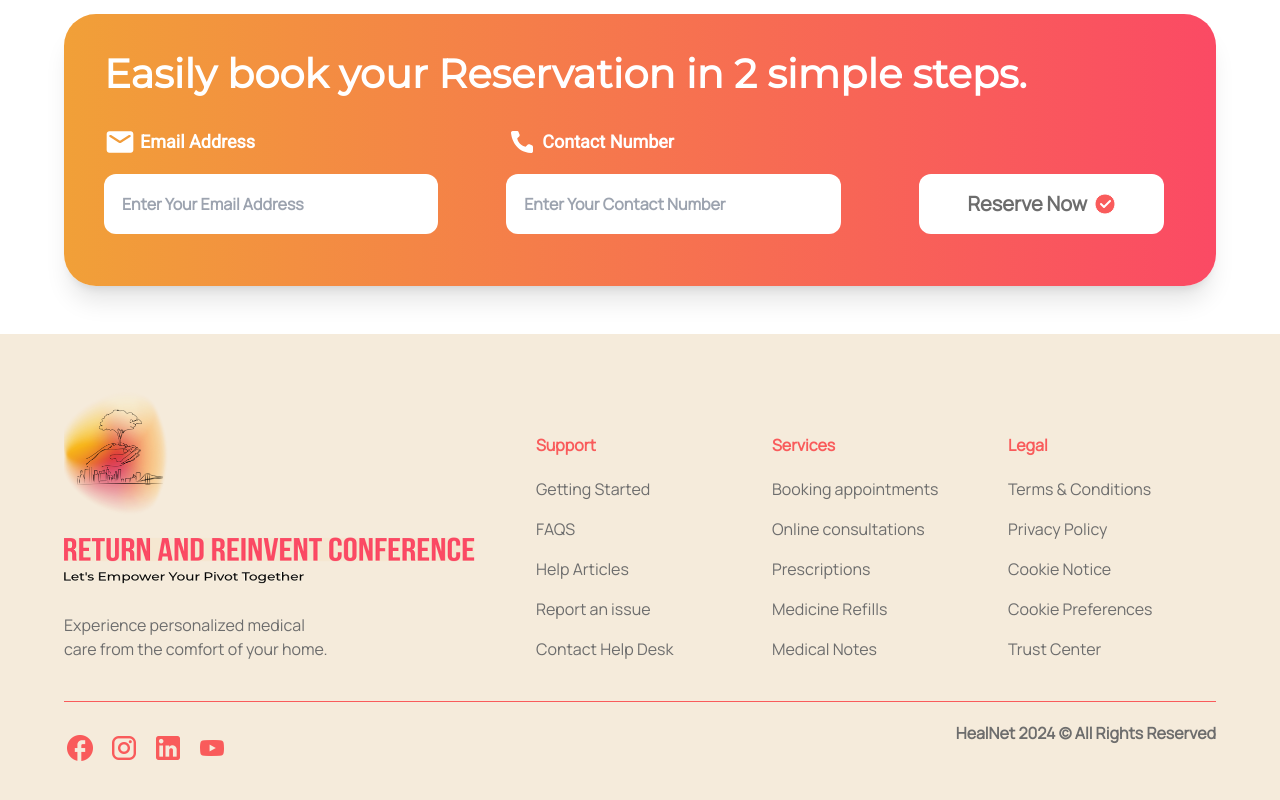
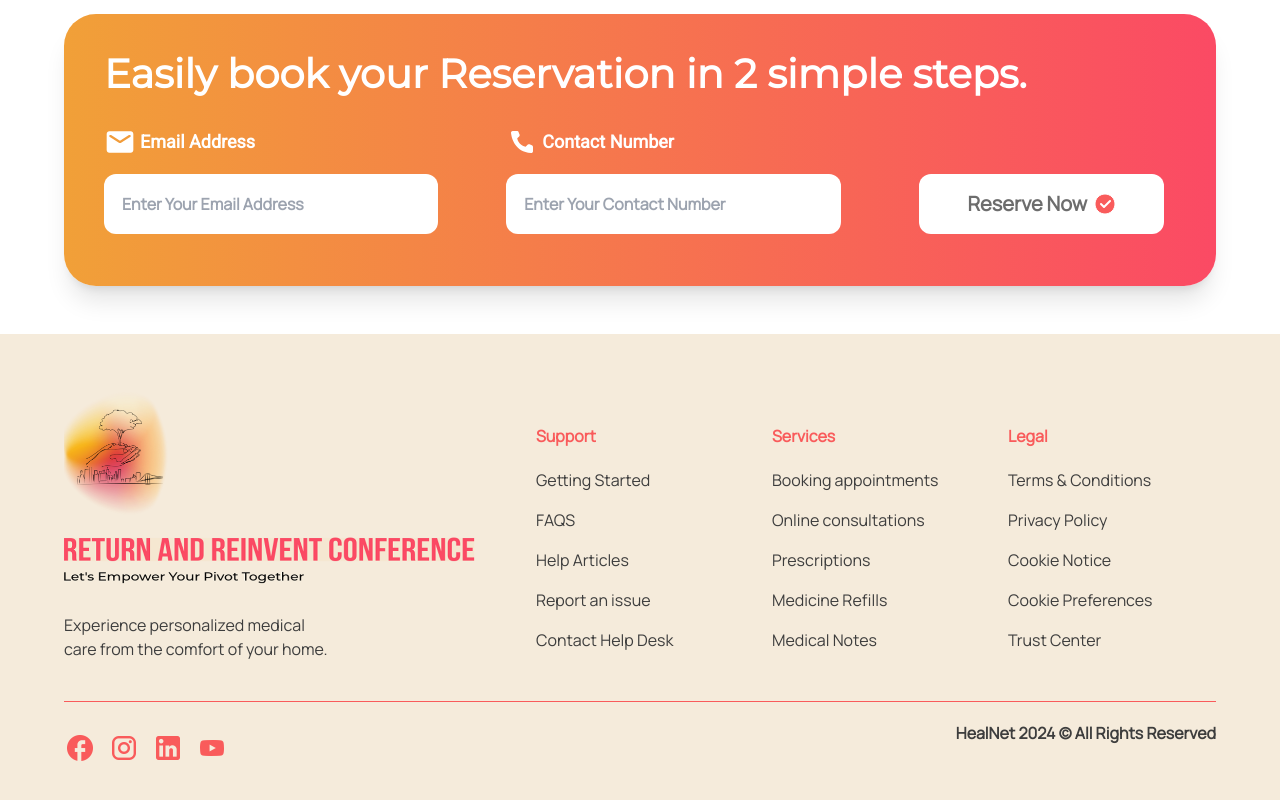
Before and after one commit to harini-kk/Evaluation-task, a React (Create React App) app: page / in a window 1280 px wide. Shown: the part 1779-2579 px from the top of the page. Built offline with nearby package versions, Linux system fonts and the light colour scheme.

Commit message:
alignment fix

```diff
--- a/src/components/Footer.jsx
+++ b/src/components/Footer.jsx
@@ -1,21 +1,21 @@
 export default function Footer() {
   return (
     <footer className="px-8 lg:px-16 bg-tertiary font-manrope">
-      <div className="pt-[57px] grid grid-cols-1 md:grid-cols-5 gap-7 items-end">
+      <div className="pt-[57px] grid grid-cols-1 md:grid-cols-5 gap-7">
         <div className="md:col-span-2">
           <img
             src="/assets/footer-logo.png"
             alt="Return and Reinvent Conference Logo"
             className="sm:w-[417px] h-auto"
           />
-          <p className="text-base font-medium text-gray mt-[11px] sm:w-[269px]">
+          <p className="text-base font-medium text-darkgray mt-[11px] sm:w-[269px]">
             Experience personalized medical care from the comfort of your home.
           </p>
         </div>
 
-        <div className="text-base">
+        <div className="text-base md:mt-[33px]">
           <h3 className="text-primary font-bold mb-5">Support</h3>
-          <ul className="font-medium text-gray">
+          <ul className="font-medium text-darkgray">
             <li className="mb-4"><a href="#">Getting Started</a></li>
             <li className="mb-4"><a href="#">FAQS</a></li>
             <li className="mb-4"><a href="#">Help Articles</a></li>
@@ -24,9 +24,9 @@ export default function Footer() {
           </ul>
         </div>
 
-        <div className="text-base">
+        <div className="text-base md:mt-[33px]">
           <h3 className="text-primary font-bold mb-5">Services</h3>
-          <ul className="font-medium text-gray">
+          <ul className="font-medium text-darkgray">
             <li className="mb-4"><a href="#">Booking appointments</a></li>
             <li className="mb-4"><a href="#">Online consultations</a></li>
             <li className="mb-4"><a href="#">Prescriptions</a></li>
@@ -35,9 +35,9 @@ export default function Footer() {
           </ul>
         </div>
 
-        <div className="text-base">
+        <div className="text-base md:mt-[33px]">
           <h3 className="text-primary font-bold mb-5">Legal</h3>
-          <ul className="font-medium text-gray">
+          <ul className="font-medium text-darkgray">
             <li className="mb-4"><a href="#">Terms & Conditions</a></li>
             <li className="mb-4"><a href="#">Privacy Policy</a></li>
             <li className="mb-4"><a href="#">Cookie Notice</a></li>
@@ -55,7 +55,7 @@ export default function Footer() {
             <a href="#" aria-label="LinkedIn"><img src="/assets/linkedin-logo.png" className="h-8" alt="LinkedIn logo" /></a>
             <a href="#" aria-label="YouTube"><img src="/assets/youtube-logo.png" className="h-8" alt="Youtube logo" /></a>
           </div>
-          <p className="text-base font-bold text-gray text-center md:text-right">
+          <p className="text-base font-bold text-darkgray text-center md:text-right">
             HealNet 2024 © All Rights Reserved
           </p>
         </div>
```
